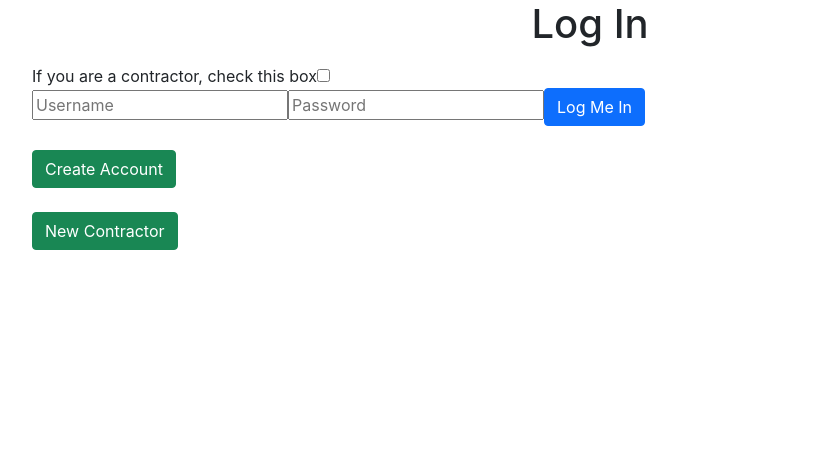
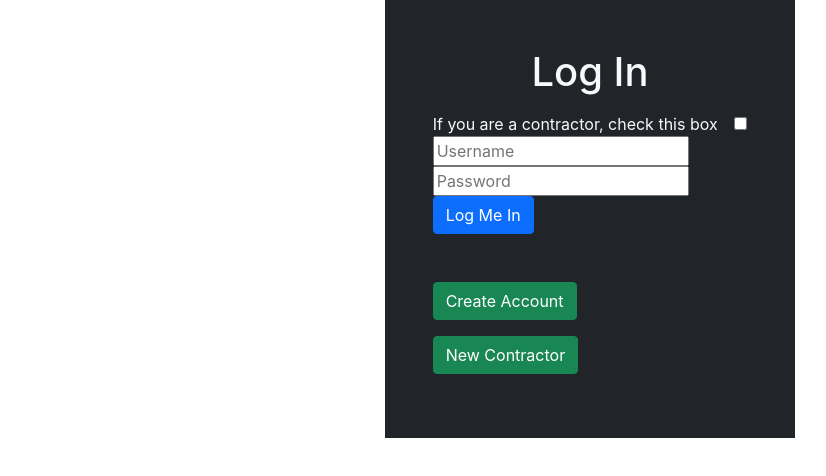
Before and after one commit to CloneJediXI/RunMyHouseClient, a React (Create React App) app in the folder electron-app/: page / in a window 1280 px wide. Shown: the top 476 px of the page, without its empty margins (50-876 px from the left). Built offline with nearby package versions, Linux system fonts and the light colour scheme.

Commit message:
Made login screen look nice

```diff
--- a/electron-app/src/components/Footer.jsx
+++ b/electron-app/src/components/Footer.jsx
@@ -3,7 +3,7 @@ import React from "react";
 function Footer() {
   return (
     <div className="footer">
-      <footer className="py-5 bg-dark fixed-bottom">
+      <footer className="py-5 bg-dark">
         <div className="container">
           <p className="m-0 text-center text-white">
             Copyright &copy; Your Website 2020
--- a/electron-app/src/components/Home.jsx
+++ b/electron-app/src/components/Home.jsx
@@ -84,15 +84,13 @@ class Home extends React.Component {
                 <div className="col-8"></div>
                 <div className="col-4">
                   <button className="float-end btn btn-sm btn-primary ms-5" onClick={(event) => {this.setState({viewAll: (!this.state.viewAll)});}}>{(this.state.viewAll)? "Show Open Jobs":"Show All Jobs"}</button>
-
                 </div>
               </div>
-
               <div className="row row-cols-1 row-cols-md-2 row-cols-xl-3 g-4">
                 {this.state.jobs.map(element => <JobCard data={element} key={element.ticket_id}></JobCard>)}
               </div>
-
               <hr/>
+              <h2>Create new Job Listing</h2>
               <p>
                 Lorem Ipsum is simply dummy text of the printing and typesetting
                 industry. Lorem Ipsum has been the industry's standard dummy text
--- a/electron-app/src/components/LogIn.jsx
+++ b/electron-app/src/components/LogIn.jsx
@@ -40,23 +40,27 @@ class LogIn extends React.Component {
 
   }
   render(){
-    let html = <div className="contact">
-        <div className="container">
+    let html = <div className="row">
+        <div className="col-md-4 col-1"></div>
+        <div className="col-10 col-md-4">
+          <div className="container bg-dark text-light p-5">
             <h1 className="text-center">Log In</h1>
             <p className="text-danger">{this.state.message}</p>
-          <label>If you are a contractor, check this box</label>
+            <label className="pe-3">If you are a contractor, check this box</label>
             <input type="checkbox" value={this.state.contractorFlag} onChange={(event) => this.setState({contractorFlag: event.target.checked})}/>
             <br/>
             <input type="text" value={this.state.username} placeholder="Username" onChange={(event) => this.setState({username: event.target.value})}/>
+            <br/>
             <input type="text" value={this.state.password} placeholder="Password" onChange={(event) => this.setState({password: event.target.value})}/>
-          <button className="btn btn-primary" onClick={() => this.logIn()}>Log Me In</button>
+            <br/>
+            <button type="submit" className="btn btn-primary" onClick={() => this.logIn()}>Log Me In</button>
             <br/>
             <br/>
-          <button className="btn btn-success" onClick={() => this.enterCreate()}>Create Account</button>
             <br/>
-          <br/>
-          <button className="btn btn-success" onClick={() => this.enterCreateContractor()}>New Contractor</button>
+            <button className="btn btn-success me-5 mb-3" onClick={() => this.enterCreate()}>Create Account</button>
+            <button className="btn btn-success mb-3" onClick={() => this.enterCreateContractor()}>New Contractor</button>
 
+          </div>
         </div>
       </div>;
     return (html);
```
Lines whose indentation alone changed are shown as unchanged.
